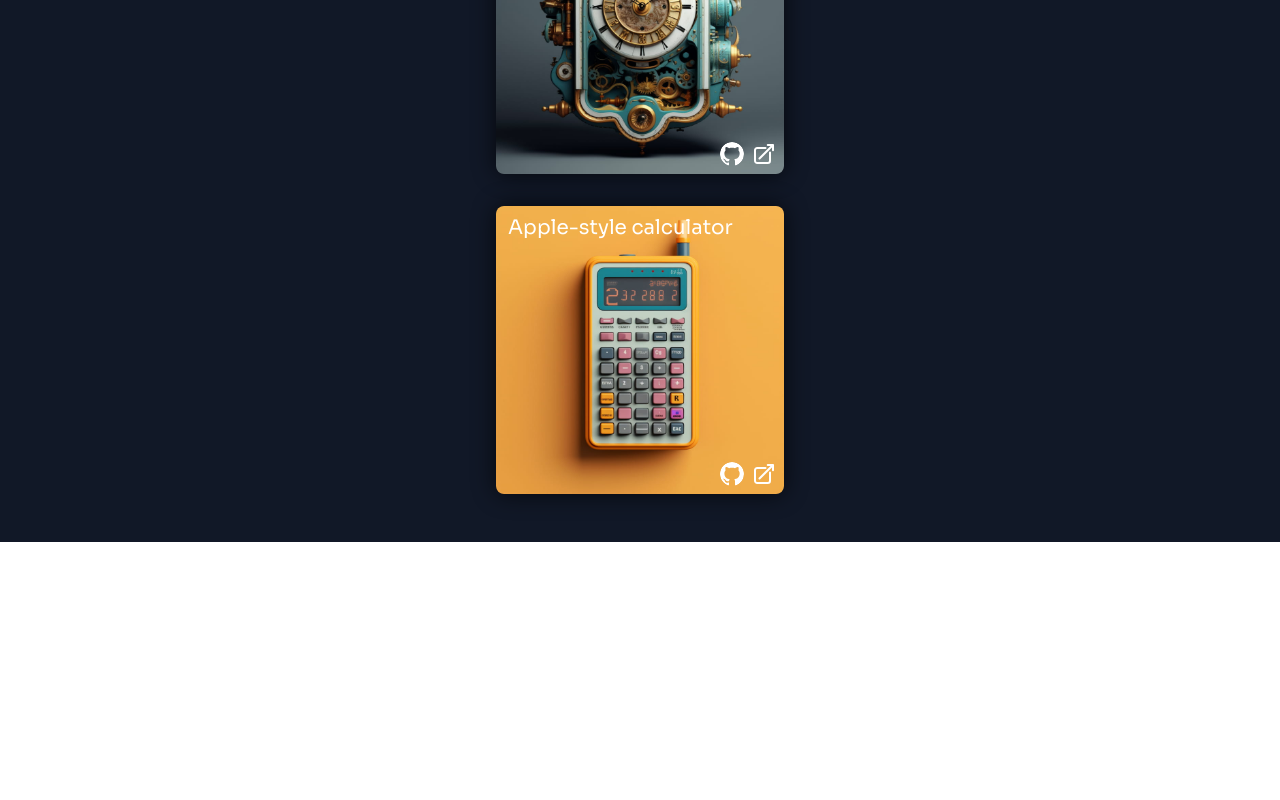
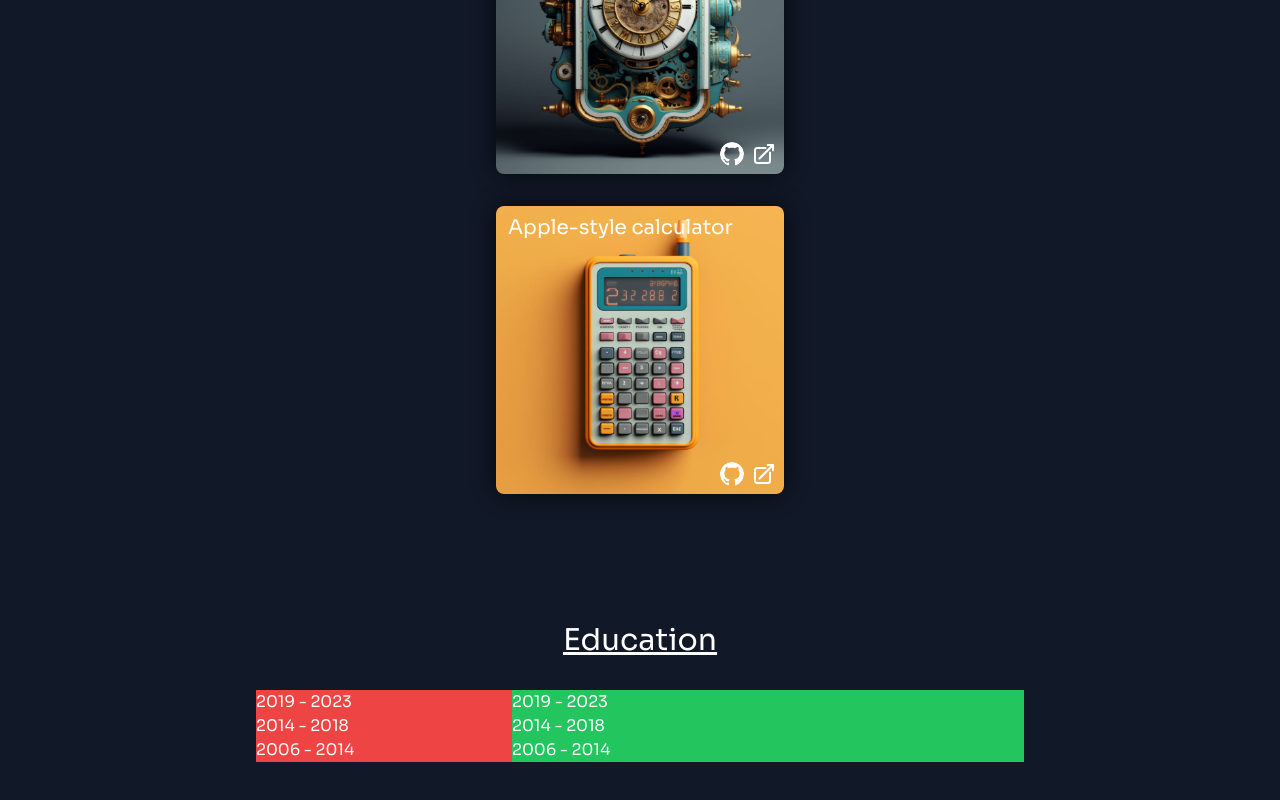
Before and after one commit to JobaF/portfolio-homepage, a Next.js app: page / in a window 1280 px wide. Shown: the part 1502-2302 px from the top of the page. Before the commit the page ends 2044 px from the top, so only its background shows below. Built offline with nearby package versions, Linux system fonts and the light colour scheme.

Commit message:
Fix error with missing keys

```diff
--- a/pages/index.tsx
+++ b/pages/index.tsx
@@ -5,8 +5,21 @@ import ArrowTopRightIcon from "./components/icons/ArrowTopRightIcon"
 import BurgerIcon from "./components/icons/BurgerIcon"
 import GithubIcon from "./components/icons/GithubIcon"
 
+type Project = {
+	name: string
+	projectURL: string
+	githubURL: string
+	tailwindImageTag: string
+}
+type Education = {
+	institution: string
+	degree: string
+	infos: string[]
+	period: string
+}
+
 export default function Home() {
-	const projects = [
+	const projects: Project[] = [
 		{
 			name: "Pomodoro app",
 			projectURL: "https://pomodoro.jabofecht.com",
@@ -32,6 +45,34 @@ export default function Home() {
 			tailwindImageTag: "bg-calculator",
 		},
 	]
+
+	const education: Education[] = [
+		{
+			institution: "Universität zu Köln",
+			degree: "Master of Science",
+			infos: [
+				'Master thesis: "The Impact of Responsiveness on Participant Attraction in Open Source Software" (1,7)',
+				"Grade: 1,7",
+			],
+			period: "2019 - 2023",
+		},
+		{
+			institution: "Universität zu Köln",
+			degree: "Bachelor of Science",
+			infos: [
+				'Bachelor thesis: "Barrieren zur Teilnahmean der Sharing Economy" (1,7)',
+				"Grade: 2,3",
+			],
+			period: "2014 - 2018",
+		},
+		{
+			institution: "Ratsgymnasium Minden",
+			degree: "Abitur",
+			infos: ["Advanced courses: Math, computer science", "Grade: 2,3"],
+			period: "2006 - 2014",
+		},
+	]
+
 	return (
 		<div className="flex flex-col bg-gray-900 font-crimson text-white">
 			<nav className="z-10 flex h-14 items-center justify-between bg-gray-800 px-8">
@@ -72,8 +113,8 @@ export default function Home() {
 
 			<section className="mb-12 mt-20 flex flex-col items-center">
 				<div className="text-3xl underline">My Projects</div>
-				{projects.map((project) => (
-					<div className="relative mt-8">
+				{projects.map((project, i) => (
+					<div className="relative mt-8" key={project.name + i}>
 						<div className=" h-72 w-72 items-start justify-center overflow-hidden rounded-lg">
 							<div className="absolute inset-0  rounded-lg bg-black opacity-70 blur-md"></div>
 							<div
@@ -87,6 +128,21 @@ export default function Home() {
 					</div>
 				))}
 			</section>
+			<section className="mb-12 mt-20 flex flex-col items-center">
+				<div className="text-3xl underline">Education</div>
+				<div className="mt-8 grid w-full grid-cols-5 justify-items-center">
+					{education.map((item) => (
+						<>
+							<div className="col-span-1 col-start-2 w-full bg-red-500">
+								{item.period}
+							</div>
+							<div className="col-span-2 w-full bg-green-500">
+								{item.period}
+							</div>
+						</>
+					))}
+				</div>
+			</section>
 		</div>
 	)
 }
```
